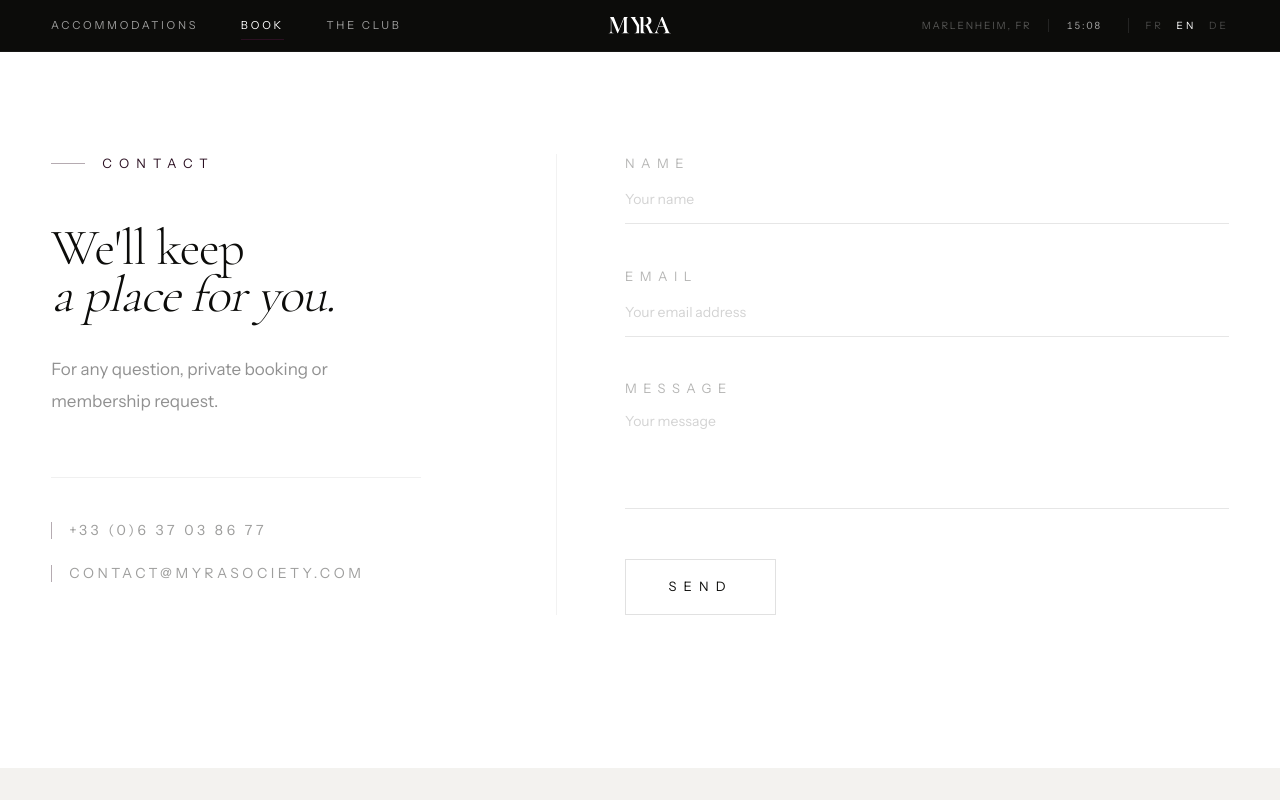
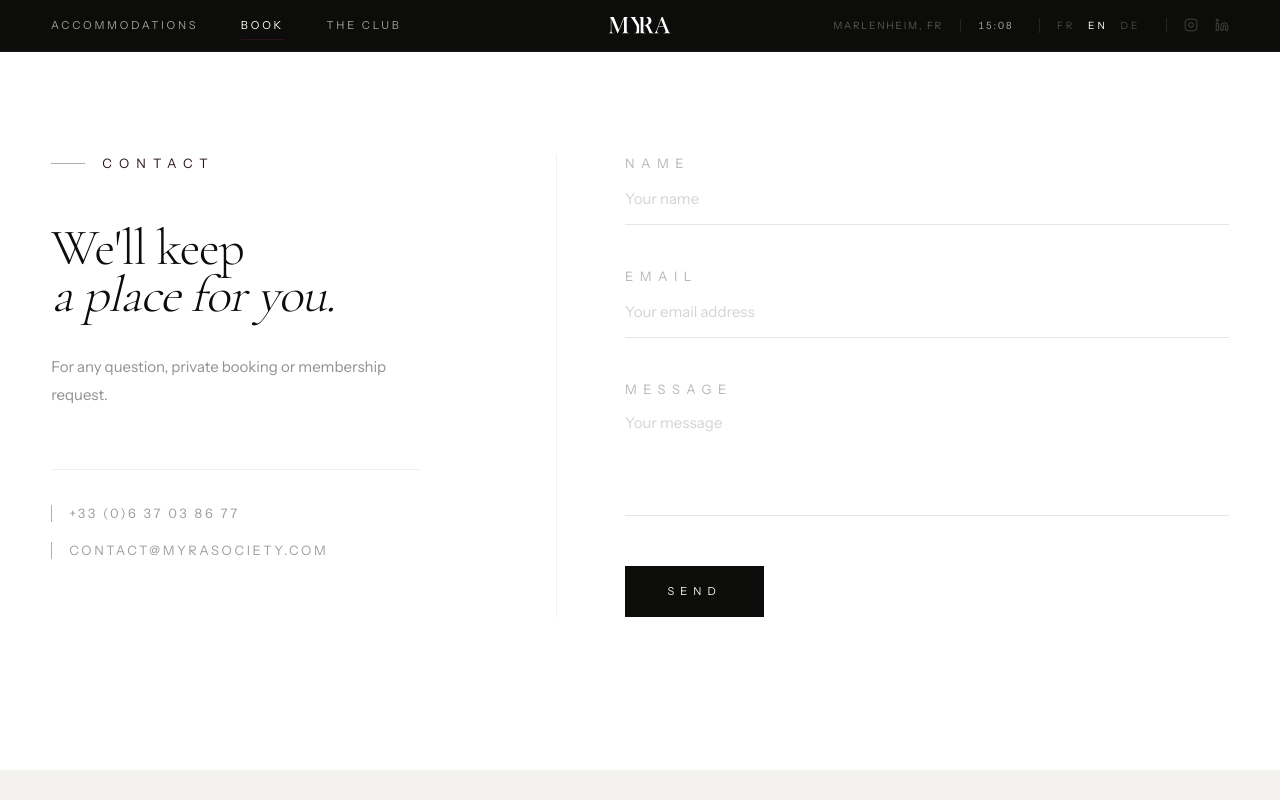
Before and after one commit to Myrasociety/myra-site, a Next.js app: page /en/contact in a window 1280 px wide. Shown: the top 800 px of the page. Built offline with nearby package versions, Linux system fonts and the light colour scheme.

Commit message:
navbar — socials instagram linkedin, menu mobile amélioré

```diff
--- a/components/Contact.js
+++ b/components/Contact.js
@@ -37,33 +37,33 @@ export default function ContactSection() {
   ];
 
   return (
-    <section className="bg-white py-24 md:py-36 border-t border-[rgba(12,12,10,0.05)]">
-      <div className="max-w-container mx-auto px-8 md:px-14 lg:px-20">
-        <div className="grid grid-cols-1 md:grid-cols-12 gap-16 md:gap-8">
+    <section className="bg-white py-16 md:py-36 border-t border-[rgba(12,12,10,0.05)]">
+      <div className="max-w-container mx-auto px-6 md:px-14 lg:px-20">
+        <div className="grid grid-cols-1 md:grid-cols-12 gap-10 md:gap-8">
 
           {/* GAUCHE */}
           <div className="md:col-span-4">
-            <div className="flex items-center gap-4 mb-12">
+            <div className="flex items-center gap-4 mb-8 md:mb-12">
               <div className="h-px w-8 bg-[rgba(43,16,34,0.35)]" />
               <span className="font-sans text-[11px] uppercase tracking-[0.55em] text-[#2B1022]">{t('label')}</span>
             </div>
-            <h2 className="font-serif font-light leading-[0.92] tracking-[-0.02em] text-[#0C0C0A] mb-8"
-              style={{ fontSize: 'clamp(34px, 4vw, 56px)' }}>
+            <h2 className="font-serif font-light leading-[0.92] tracking-[-0.02em] text-[#0C0C0A] mb-6 md:mb-8"
+              style={{ fontSize: 'clamp(28px, 4vw, 56px)' }}>
               {t('title_line1')}<br /><em>{t('title_line2')}</em>
             </h2>
-            <p className="font-sans text-[14px] leading-[2.2] font-light text-[rgba(12,12,10,0.45)] max-w-[300px] mb-14">
+            <p className="font-sans text-[13px] leading-[2.2] font-light text-[rgba(12,12,10,0.45)] mb-8 md:mb-14">
               {t('desc')}
             </p>
-            <div className="space-y-5 pt-10 border-t border-[rgba(12,12,10,0.06)]">
+            <div className="space-y-4 pt-8 border-t border-[rgba(12,12,10,0.06)]">
               <a href="tel:+33637038677" className="flex items-center gap-4 group">
                 <div className="w-px h-4 bg-[rgba(43,16,34,0.35)]" />
-                <span className="font-sans text-[12px] uppercase tracking-[0.25em] text-[rgba(12,12,10,0.40)] group-hover:text-[#0C0C0A] transition-colors duration-400">
+                <span className="font-sans text-[11px] md:text-[12px] uppercase tracking-[0.20em] text-[rgba(12,12,10,0.40)] group-hover:text-[#0C0C0A] transition-colors duration-400">
                   +33 (0)6 37 03 86 77
                 </span>
               </a>
               <a href="mailto:contact@myrasociety.com" className="flex items-center gap-4 group">
                 <div className="w-px h-4 bg-[rgba(43,16,34,0.35)]" />
-                <span className="font-sans text-[12px] uppercase tracking-[0.25em] text-[rgba(12,12,10,0.40)] group-hover:text-[#0C0C0A] transition-colors duration-400">
+                <span className="font-sans text-[11px] md:text-[12px] uppercase tracking-[0.20em] text-[rgba(12,12,10,0.40)] group-hover:text-[#0C0C0A] transition-colors duration-400">
                   contact@myrasociety.com
                 </span>
               </a>
@@ -71,51 +71,50 @@ export default function ContactSection() {
           </div>
 
           {/* DROITE */}
-          <div className="md:col-span-7 md:col-start-6 border-l border-[rgba(12,12,10,0.05)] md:pl-16">
+          <div className="md:col-span-7 md:col-start-6 md:border-l border-[rgba(12,12,10,0.05)] md:pl-16">
             <AnimatePresence mode="wait">
               {sent ? (
                 <motion.div key="sent"
                   initial={{ opacity: 0, y: 16 }} animate={{ opacity: 1, y: 0 }} exit={{ opacity: 0 }}
                   transition={{ duration: 0.8, ease: EASE }}
-                  className="flex items-center justify-center min-h-[400px]">
+                  className="flex items-center justify-center min-h-[300px] md:min-h-[400px]">
                   <div className="text-center space-y-6">
                     <div className="w-8 h-px mx-auto bg-[rgba(43,16,34,0.35)]" />
-                    <p className="font-serif text-[28px] italic text-[rgba(12,12,10,0.60)]">{t('success')}</p>
-                    <p className="font-sans text-[11px] uppercase tracking-[0.40em] text-[rgba(43,16,34,0.50)]">{t('success_sub')}</p>
+                    <p className="font-serif text-[22px] md:text-[28px] italic text-[rgba(12,12,10,0.60)]">{t('success')}</p>
+                    <p className="font-sans text-[10px] md:text-[11px] uppercase tracking-[0.40em] text-[rgba(43,16,34,0.50)]">{t('success_sub')}</p>
                   </div>
                 </motion.div>
               ) : (
                 <motion.form key="form" onSubmit={submit}
                   initial={{ opacity: 0 }} animate={{ opacity: 1 }} exit={{ opacity: 0 }}
-                  transition={{ duration: 0.5 }} className="space-y-10">
+                  transition={{ duration: 0.5 }} className="space-y-8 md:space-y-10">
                   {fields.map(({ key, label, type, placeholder }) => (
-                    <div key={key} className="space-y-3">
-                      <label className="block font-sans text-[11px] uppercase tracking-[0.50em] text-[rgba(12,12,10,0.30)]">{label}</label>
+                    <div key={key} className="space-y-2 md:space-y-3">
+                      <label className="block font-sans text-[10px] md:text-[11px] uppercase tracking-[0.50em] text-[rgba(12,12,10,0.30)]">{label}</label>
                       <div className="relative">
                         {type === 'area' ? (
                           <textarea required rows={4} value={form[key]} onChange={set(key)}
                             onFocus={() => setFocused(key)} onBlur={() => setFocused(null)}
                             placeholder={placeholder}
-                            className="w-full bg-transparent border-b pb-3 font-sans text-[14px] text-[#0C0C0A] placeholder:text-[rgba(12,12,10,0.18)] focus:outline-none transition-colors duration-500 resize-none"
+                            className="w-full bg-transparent border-b pb-3 font-sans text-[13px] md:text-[14px] text-[#0C0C0A] placeholder:text-[rgba(12,12,10,0.18)] focus:outline-none transition-colors duration-500 resize-none"
                             style={{ borderColor: focused === key ? 'rgba(43,16,34,0.40)' : 'rgba(12,12,10,0.10)' }} />
                         ) : (
                           <input type={type} required value={form[key]} onChange={set(key)}
                             onFocus={() => setFocused(key)} onBlur={() => setFocused(null)}
                             placeholder={placeholder}
-                            className="w-full bg-transparent border-b pb-3 font-sans text-[14px] text-[#0C0C0A] placeholder:text-[rgba(12,12,10,0.18)] focus:outline-none transition-colors duration-500"
+                            className="w-full bg-transparent border-b pb-3 font-sans text-[13px] md:text-[14px] text-[#0C0C0A] placeholder:text-[rgba(12,12,10,0.18)] focus:outline-none transition-colors duration-500"
                             style={{ borderColor: focused === key ? 'rgba(43,16,34,0.40)' : 'rgba(12,12,10,0.10)' }} />
                         )}
                       </div>
                     </div>
                   ))}
-                  <button type="submit" disabled={sending}
-                    className="relative overflow-hidden font-sans text-[11px] tracking-[0.55em] uppercase px-10 py-4 border text-[#0C0C0A] transition-all duration-500 disabled:opacity-40"
-                    style={{ borderColor: 'rgba(12,12,10,0.12)' }}
-                    onMouseEnter={e => { e.currentTarget.style.borderColor='#2B1022'; e.currentTarget.style.color='#F3F2EF'; }}
-                    onMouseLeave={e => { e.currentTarget.style.borderColor='rgba(12,12,10,0.12)'; e.currentTarget.style.color='#0C0C0A'; }}>
-                    <motion.span className="absolute inset-0 bg-[#2B1022]" initial={{ x: '-100%' }} whileHover={{ x: '0%' }} transition={{ duration: 0.5, ease: EASE }} />
-                    <span className="relative z-10">{sending ? t('sending') : t('send')}</span>
-                  </button>
+<button type="submit" disabled={sending}
+  className="font-sans text-[9px] md:text-[11px] tracking-[0.55em] uppercase px-8 md:px-10 py-4 transition-all duration-500 disabled:opacity-40 outline-none"
+  style={{ backgroundColor: '#0C0C0A', color: '#F3F2EF' }}
+  onMouseEnter={e => e.currentTarget.style.backgroundColor = '#2B1022'}
+  onMouseLeave={e => e.currentTarget.style.backgroundColor = '#0C0C0A'}>
+  {sending ? t('sending') : t('send')}
+</button>
                 </motion.form>
               )}
             </AnimatePresence>
--- a/components/Navbar.js
+++ b/components/Navbar.js
@@ -15,14 +15,12 @@ export default function Navbar() {
   const locale = useLocale();
   const t = useTranslations('nav');
 
-  // Pages avec hero (la navbar démarre transparente)
   const HERO_PAGES = [
     `/${locale}`,
     `/${locale}/hebergement`,
     `/${locale}/soutenir`,
   ];
 
-  // Vérifie si la page actuelle a un Hero (inclus les pages dynamiques d'hébergement)
   const hasHero = HERO_PAGES.some(p => pathname === p) && !pathname.includes('/hebergement/');
 
   useEffect(() => {
@@ -46,16 +44,11 @@ const hasHero = HERO_PAGES.some(p => pathname === p) && !pathname.includes('/heb
   const switchLocale = (l) => router.push(pathname.replace(`/${locale}`, `/${l}`));
   const isActive = (href) => pathname === `/${locale}${href}` || pathname === href;
 
-  // LOGIQUE DE STYLE
-  // Si pas de hero OU si on a scrollé OU si menu ouvert -> fond Noir
   const isSolid = !hasHero || scrolled || menuOpen;
-
   const bgStyle = isSolid
     ? 'bg-[#0C0C0A] border-b border-white/[0.05] py-4'
     : 'bg-transparent py-6';
 
-  // Dans tous les cas, le fond étant sombre (transparent sur image ou noir plein),
-  // le texte doit être clair.
   const textCol = 'rgba(255,255,255,0.60)';
   const textAct = '#FFFFFF';
 
@@ -65,10 +58,26 @@ const hasHero = HERO_PAGES.some(p => pathname === p) && !pathname.includes('/heb
     { label: t('club'),         href: '/soutenir' },
   ];
 
+  const IconInstagram = ({ size = 14 }) => (
+    <svg width={size} height={size} fill="none" stroke="currentColor" strokeWidth="1.2" viewBox="0 0 24 24">
+      <rect x="2" y="2" width="20" height="20" rx="5" ry="5" />
+      <path d="M16 11.37A4 4 0 1112.63 8 4 4 0 0116 11.37z" />
+      <line x1="17.5" y1="6.5" x2="17.51" y2="6.5" />
+    </svg>
+  );
+
+  const IconLinkedin = ({ size = 14 }) => (
+    <svg width={size} height={size} fill="none" stroke="currentColor" strokeWidth="1.2" viewBox="0 0 24 24">
+      <path d="M16 8a6 6 0 016 6v7h-4v-7a2 2 0 00-2-2 2 2 0 00-2 2v7h-4v-7a6 6 0 016-6z" />
+      <rect x="2" y="9" width="4" height="12" />
+      <circle cx="4" cy="4" r="2" />
+    </svg>
+  );
+
   return (
     <>
       <header className={`fixed top-0 left-0 right-0 z-[100] transition-all duration-500 ${bgStyle}`}>
-        <div className="max-w-[1440px] mx-auto px-8 md:px-12 flex justify-between items-center">
+        <div className="max-w-[1440px] mx-auto px-6 md:px-12 flex justify-between items-center">
 
           {/* GAUCHE — Nav desktop */}
           <nav className="hidden md:flex gap-10">
@@ -85,17 +94,17 @@ const hasHero = HERO_PAGES.some(p => pathname === p) && !pathname.includes('/heb
             })}
           </nav>
 
-          {/* CENTRE — Logo (Toujours blanc) */}
+          {/* CENTRE — Logo */}
           <div className="absolute left-1/2 top-1/2 -translate-x-1/2 -translate-y-1/2">
             <Link href={`/${locale}`} aria-label="MYRA Society">
               <img src="/myra-logo.svg" alt="MYRA"
-                className="h-4 w-auto transition-all duration-500 hover:opacity-60 invert brightness-0"
+                className="h-4 w-auto transition-all duration-500 hover:opacity-60"
                 style={{ filter: 'brightness(0) invert(1)' }} />
             </Link>
           </div>
 
-          {/* DROITE — Heure + Langue + Burger */}
-          <div className="flex items-center gap-6">
+          {/* DROITE */}
+          <div className="flex items-center gap-4 md:gap-6">
 
             {/* Heure desktop */}
             <div className="hidden md:flex items-center gap-4 font-sans text-[8px] tracking-[0.18em] uppercase text-white/30">
@@ -104,7 +113,7 @@ const hasHero = HERO_PAGES.some(p => pathname === p) && !pathname.includes('/heb
               <span className="tabular-nums text-white/60">{time}</span>
             </div>
 
-            {/* Sélecteur langue desktop */}
+            {/* Langues desktop */}
             <div className="hidden md:flex items-center gap-3 pl-4 border-l border-white/10">
               {['fr', 'en', 'de'].map(l => (
                 <button key={l} onClick={() => switchLocale(l)}
@@ -115,14 +124,28 @@ const hasHero = HERO_PAGES.some(p => pathname === p) && !pathname.includes('/heb
               ))}
             </div>
 
-            {/* Burger mobile (Toujours blanc) */}
+            {/* Socials desktop */}
+            <div className="hidden md:flex items-center gap-4 pl-4 border-l border-white/10">
+              <a href="https://instagram.com/myra.society" target="_blank" rel="noopener noreferrer"
+                className="text-white/30 hover:text-white/80 transition-colors duration-400">
+                <IconInstagram size={14} />
+              </a>
+              <a href="https://www.linkedin.com/company/myra-society" target="_blank" rel="noopener noreferrer"
+                className="text-white/30 hover:text-white/80 transition-colors duration-400">
+                <IconLinkedin size={14} />
+              </a>
+            </div>
+
+            {/* Burger mobile */}
             <button onClick={() => setMenuOpen(o => !o)}
               className="md:hidden flex flex-col gap-[5px] p-1 outline-none"
               aria-label={menuOpen ? 'Fermer' : 'Menu'}>
               {[0, 1, 2].map(i => (
                 <span key={i} className="block w-5 h-px bg-[#F3F2EF] transition-all duration-400"
                   style={{
-                    transform: menuOpen ? (i === 0 ? 'rotate(45deg) translateY(6px)' : i === 2 ? 'rotate(-45deg) translateY(-6px)' : 'scaleX(0)') : 'none',
+                    transform: menuOpen
+                      ? (i === 0 ? 'rotate(45deg) translateY(6px)' : i === 2 ? 'rotate(-45deg) translateY(-6px)' : 'scaleX(0)')
+                      : 'none',
                     opacity: menuOpen && i === 1 ? 0 : 1,
                   }} />
               ))}
@@ -131,27 +154,73 @@ const hasHero = HERO_PAGES.some(p => pathname === p) && !pathname.includes('/heb
         </div>
       </header>
 
-      {/* MENU MOBILE */}
-      <div className={`fixed inset-0 z-[99] bg-[#0C0C0A] flex flex-col items-center justify-center transition-all duration-700 ${menuOpen ? 'opacity-100 pointer-events-auto' : 'opacity-0 pointer-events-none'}`}>
-        <nav className="flex flex-col items-center gap-10">
+      {/* MENU MOBILE — plein écran amélioré */}
+      <div className={`fixed inset-0 z-[99] bg-[#0C0C0A] flex flex-col transition-all duration-700 ${menuOpen ? 'opacity-100 pointer-events-auto' : 'opacity-0 pointer-events-none'}`}>
+
+        {/* Liens navigation — centrés verticalement */}
+        <div className="flex-1 flex flex-col items-center justify-center gap-0">
           {NAV_LINKS.map(({ label, href }, i) => (
             <Link key={href} href={`/${locale}${href}`}
-              className="font-serif text-[32px] font-light italic text-white/70 hover:text-white transition-colors duration-500"
-              style={{ transitionDelay: menuOpen ? `${i * 80}ms` : '0ms' }}>
+              className="group relative py-5 font-serif text-[28px] font-light italic transition-colors duration-500"
+              style={{
+                color: isActive(href) ? '#FFFFFF' : 'rgba(255,255,255,0.45)',
+                transitionDelay: menuOpen ? `${i * 80}ms` : '0ms',
+              }}>
               {label}
+              {isActive(href) && (
+                <span className="absolute -bottom-0 left-0 h-px w-full" style={{ backgroundColor: '#2B1022', opacity: 0.6 }} />
+              )}
             </Link>
           ))}
-        </nav>
-        <div className="flex items-center gap-6 mt-16">
+        </div>
+
+        {/* Bas du menu — langues + socials + adresse */}
+        <div className="px-8 pb-14 space-y-8" style={{ borderTop: '1px solid rgba(255,255,255,0.05)' }}>
+
+          {/* Socials + Langues */}
+          <div className="flex items-center justify-between pt-8">
+            <div className="flex items-center gap-6">
+              <a href="https://instagram.com/myra.society" target="_blank" rel="noopener noreferrer"
+                className="text-white/30 hover:text-white/70 transition-colors duration-400">
+                <IconInstagram size={18} />
+              </a>
+              <a href="https://www.linkedin.com/company/myra-society" target="_blank" rel="noopener noreferrer"
+                className="text-white/30 hover:text-white/70 transition-colors duration-400">
+                <IconLinkedin size={18} />
+              </a>
+            </div>
+            <div className="flex items-center gap-5">
               {['fr', 'en', 'de'].map(l => (
                 <button key={l} onClick={() => { switchLocale(l); setMenuOpen(false); }}
-              className="font-sans text-[10px] uppercase tracking-[0.40em] transition-colors duration-300"
+                  className="font-sans text-[9px] uppercase tracking-[0.40em] transition-colors duration-300"
                   style={{ color: locale === l ? '#F3F2EF' : 'rgba(244,245,240,0.22)' }}>
                   {l}
                 </button>
               ))}
             </div>
           </div>
+
+          {/* Adresse + contact */}
+          <div className="flex items-end justify-between">
+            <div>
+              <p className="font-sans text-[8px] uppercase tracking-[0.45em] mb-2"
+                style={{ color: 'rgba(255,255,255,0.18)' }}>
+                Marlenheim, Alsace
+              </p>
+              <a href="tel:+33637038677"
+                className="font-sans text-[9px] uppercase tracking-[0.25em]"
+                style={{ color: 'rgba(255,255,255,0.30)' }}>
+                +33 (0)6 37 03 86 77
+              </a>
+            </div>
+            <span className="font-sans text-[8px] uppercase tracking-[0.35em] tabular-nums"
+              style={{ color: 'rgba(255,255,255,0.20)' }}>
+              {time}
+            </span>
+          </div>
+
+        </div>
+      </div>
     </>
   );
 }
```
Lines whose indentation alone changed are shown as unchanged.
